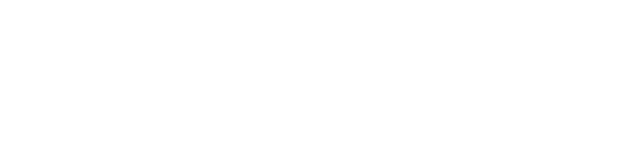
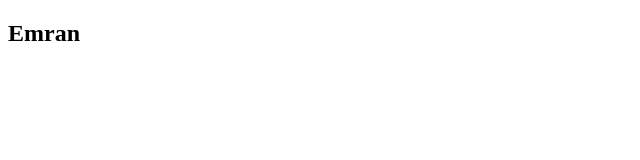
Before and after one commit to Emrandu1989/my-first-github-repo, a plain HTML site: page index.html in a window 1280 px wide. Shown: the whole page, without its empty margins (0-640 px from the left). Drawn offline with Linux system fonts and the light colour scheme.

Commit message:
name added

```diff
--- a/index.html
+++ b/index.html
@@ -6,6 +6,6 @@
     <title>My First Ever Github Repo</title>
 </head>
 <body>
-
+    <h2>Emran</h2>
 </body>
 </html>
```
